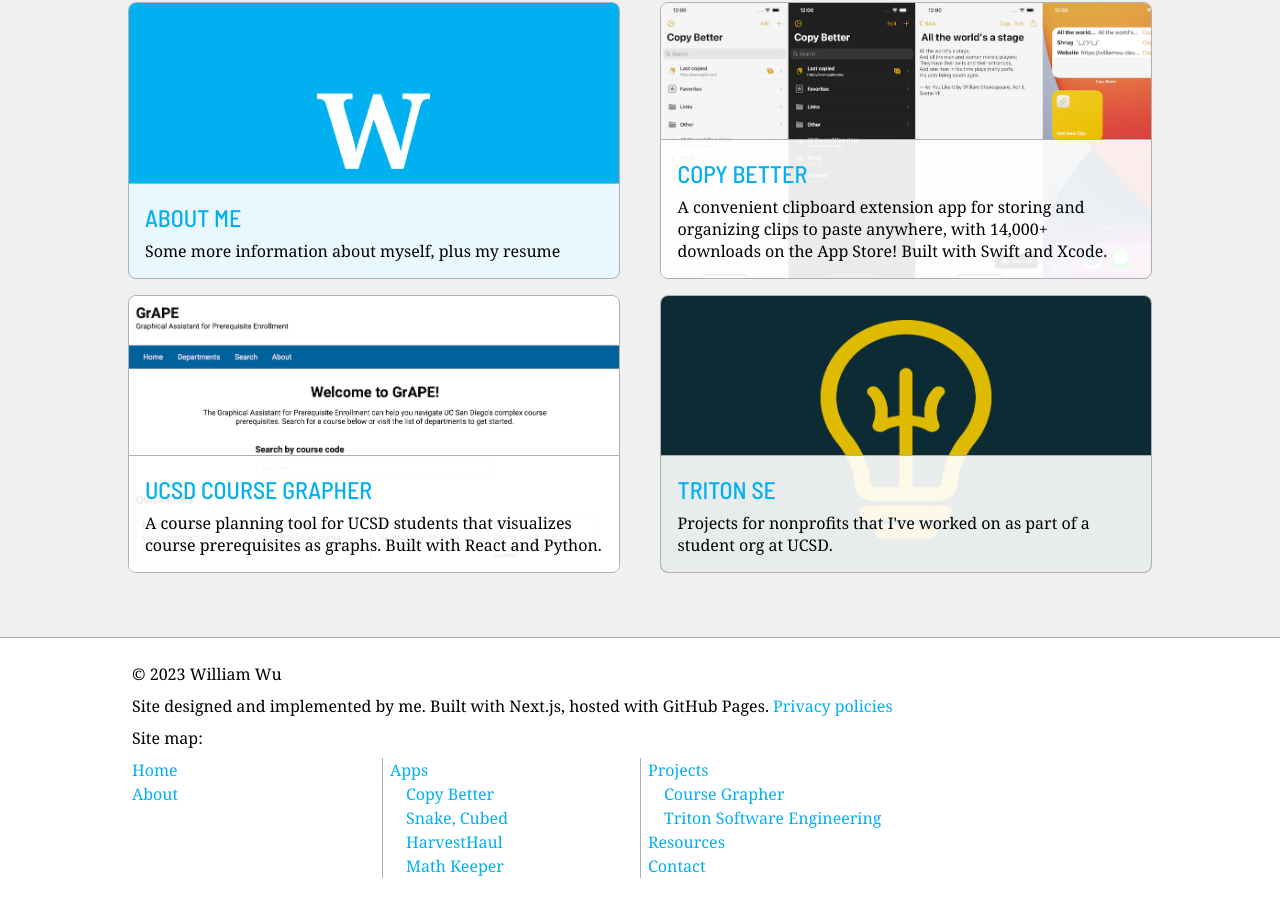
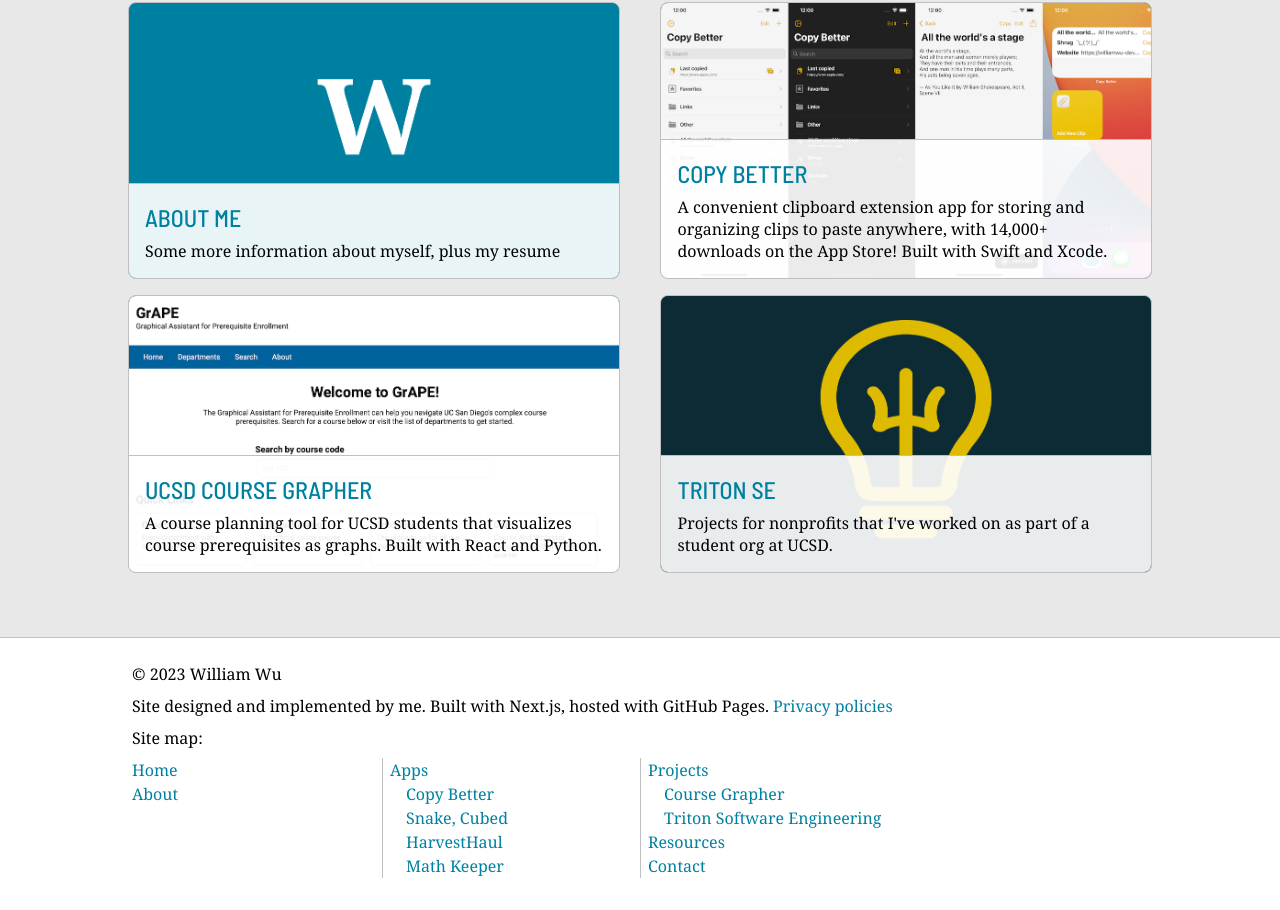
Before and after one commit to wllmwu/wllmwu.github.io, a Next.js app: page / in a window 1280 px wide. Shown: the part 269-1179 px from the top of the page. Built offline with nearby package versions, Linux system fonts and the light colour scheme.

Commit message:
Adjust colors to meet contrast standards

```diff
--- a/pages/_document.tsx
+++ b/pages/_document.tsx
@@ -26,7 +26,7 @@ function MyDocument() {
         <link rel="icon" type="image/png" sizes="32x32" href="/favicon-32x32.png" />
         <link rel="icon" type="image/png" sizes="16x16" href="/favicon-16x16.png" />
         <link rel="manifest" href="/site.webmanifest" />
-        <link rel="mask-icon" href="/safari-pinned-tab.svg" color="#00b0f0" />
+        <link rel="mask-icon" href="/safari-pinned-tab.svg" color="#0080a0" />
         <meta name="msapplication-TileColor" content="#2d89ef" />
         <meta name="theme-color" content="#ffffff" />
         <meta httpEquiv="X-Clacks-Overhead" content="GNU Terry Pratchett" />
--- a/styles/Footer.module.css
+++ b/styles/Footer.module.css
@@ -2,7 +2,7 @@
   background-color: var(--content-background-color);
   flex: 1;
   width: 100%;
-  border-top: 1px solid var(--text-secondary-color);
+  border-top: 1px solid var(--line-color);
 }
 
 .footerContent {
@@ -23,7 +23,7 @@
   width: 100%;
   column-count: 4;
   column-gap: 1rem;
-  column-rule: 1px solid var(--text-secondary-color);
+  column-rule: 1px solid var(--line-color);
   padding: 0;
   list-style-type: none;
 }
--- a/styles/Image.module.css
+++ b/styles/Image.module.css
@@ -22,13 +22,13 @@
 }
 
 .appIcon {
-  border: 1px solid var(--highlight-color);
+  border: 1px solid var(--line-color);
   border-radius: 25%;
   box-sizing: content-box;
 }
 
 .appScreenshot {
   display: inline-block;
-  border: 1px solid var(--highlight-color);
+  border: 1px solid var(--line-color);
   box-sizing: content-box;
 }
--- a/styles/Showcase.module.css
+++ b/styles/Showcase.module.css
@@ -12,8 +12,9 @@
 
 .showcaseBox {
   width: 48%;
-  border: 1px solid var(--text-secondary-color);
+  border: 1px solid var(--line-color);
   border-radius: var(--common-border-radius);
+  background-color: var(--accent-color);
   overflow: hidden;
   position: relative;
 }
@@ -43,7 +44,7 @@
   width: 100%;
   background-color: var(--content-overlay-color);
   padding: 1rem;
-  border-top: 0.5px solid var(--text-secondary-color);
+  border-top: 0.5px solid var(--line-color);
 }
 
 .showcaseTitle {
--- a/styles/globals.css
+++ b/styles/globals.css
@@ -1,11 +1,11 @@
 :root {
-  --background-color: #f0f0f0;
+  --background-color: #e8e8e8;
   --content-background-color: #fff;
   --content-overlay-color: #ffffffe8;
   --text-primary-color: #000;
-  --text-secondary-color: #b0b0b0;
-  --accent-color: #00b0f0;
-  --highlight-color: #e0e0e0;
+  --text-secondary-color: #727272;
+  --accent-color: #0080a0;
+  --line-color: #c0c0c0;
   --shadow-color: #00000030;
   --body-typeface: "Noto Serif", Georgia, "Times New Roman", Times, serif;
   --heading-typeface: "Barlow Semi Condensed", Helvetica, Arial, sans-serif;
@@ -59,16 +59,17 @@ h6 {
 
 h1 {
   font-size: 2rem;
-  border-bottom: 3px solid var(--highlight-color);
+  border-bottom: 3px solid var(--line-color);
 }
 
 h2 {
   font-size: 1.75rem;
-  border-bottom: 2px solid var(--highlight-color);
+  border-bottom: 2px solid var(--line-color);
 }
 
 h3 {
   font-size: 1.5rem;
+  border-bottom: 1px solid var(--line-color);
 }
 
 h4 {
@@ -117,7 +118,7 @@ blockquote {
 
 code {
   font-family: var(--code-typeface);
-  background-color: var(--highlight-color);
+  background-color: var(--line-color);
   padding: 0.0625em 0.25em;
   border-radius: 0.25em;
 }
@@ -126,7 +127,7 @@ pre {
   margin-top: 0.5em;
   margin-bottom: 0.5em;
   max-width: 66em;
-  background-color: var(--highlight-color);
+  background-color: var(--line-color);
   padding: 0.5em 1em;
   border-radius: 0.75em;
   overflow-x: auto;
```
Also changed, not shown: public/images/default-thumbnail.png.
